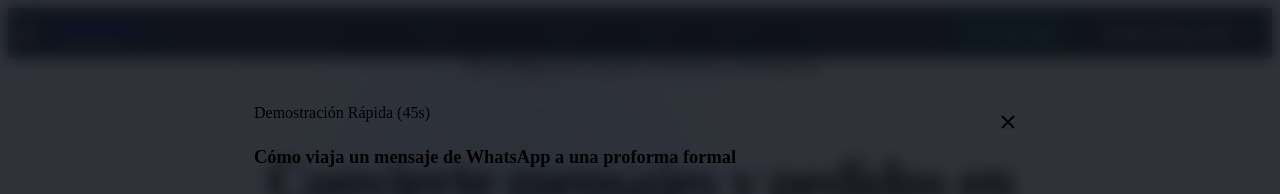
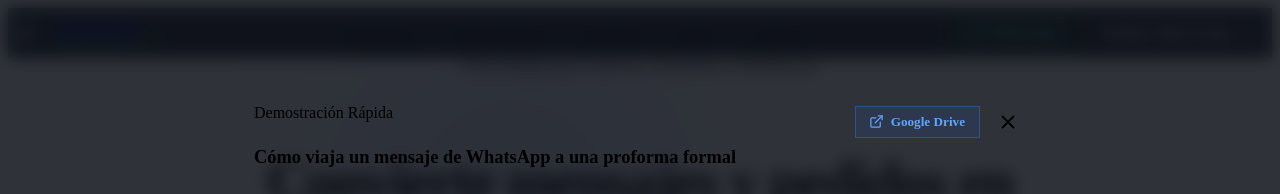
Before and after one commit to TtheSebas/Automatia, a React (Vite) app: page / in a window 1280 px wide. Both pictures are taken after a click on the button "Ver cómo funciona (Video 45s)". Shown: the top 194 px of the page. Built offline with nearby package versions, Linux system fonts and the light colour scheme; the HTML template or start-up script is replaced by a standard one.

Commit message:
feat: embed Google Drive demonstration video in player modal

```diff
--- a/src/components/ui/VideoModal.jsx
+++ b/src/components/ui/VideoModal.jsx
@@ -1,5 +1,5 @@
 import React, { useEffect } from 'react';
-import { X, Play, ShieldCheck, CheckCircle2 } from 'lucide-react';
+import { X, Play, ShieldCheck, CheckCircle2, ExternalLink } from 'lucide-react';
 import { siteConfig } from '../../config/siteConfig';
 import styles from './VideoModal.module.css';
 
@@ -27,9 +27,22 @@
       <div className={styles.modal} onClick={(e) => e.stopPropagation()}>
         <div className={styles.header}>
           <div className={styles.titleGroup}>
-            <span className="badge-tech">Demostración Rápida (45s)</span>
+            <span className="badge-tech">Demostración Rápida</span>
             <h3 className={styles.title}>Cómo viaja un mensaje de WhatsApp a una proforma formal</h3>
           </div>
+          <div className={styles.headerActions}>
+            {siteConfig.demoVideoDirectUrl && (
+              <a
+                href={siteConfig.demoVideoDirectUrl}
+                target="_blank"
+                rel="noopener noreferrer"
+                className={styles.externalDriveBtn}
+                title="Abrir video en Google Drive"
+              >
+                <ExternalLink size={15} />
+                <span className={styles.driveText}>Google Drive</span>
+              </a>
+            )}
             <button
               type="button"
               onClick={onClose}
@@ -39,9 +52,9 @@
               <X size={22} />
             </button>
           </div>
+        </div>
 
         <div className={styles.videoContainer}>
-          {/* Responsive 16:9 Video Box: Soporta tanto MP4/WebM local como Loom/YouTube/Vimeo */}
           {siteConfig.demoVideoUrl.match(/\.(mp4|webm|ogg)($|\?)/i) || siteConfig.demoVideoUrl.startsWith('/') ? (
             <video
               src={siteConfig.demoVideoUrl}
@@ -57,7 +70,7 @@
               src={siteConfig.demoVideoUrl}
               title="Demostración Automatia n8n Proformas"
               frameBorder="0"
-              allow="accelerometer; autoplay; clipboard-write; encrypted-media; gyroscope; picture-in-picture"
+              allow="accelerometer; autoplay; clipboard-write; encrypted-media; gyroscope; picture-in-picture; fullscreen"
               allowFullScreen
               className={styles.iframe}
             ></iframe>
--- a/src/components/ui/VideoModal.module.css
+++ b/src/components/ui/VideoModal.module.css
@@ -43,6 +43,42 @@
   font-size: 1.15rem;
   color: var(--text-primary);
   font-weight: 700;
+}
+
+.headerActions {
+  display: flex;
+  align-items: center;
+  gap: 0.65rem;
+}
+
+.externalDriveBtn {
+  display: inline-flex;
+  align-items: center;
+  gap: 0.4rem;
+  font-size: 0.825rem;
+  font-weight: 600;
+  color: #60A5FA;
+  background-color: rgba(37, 99, 235, 0.12);
+  border: 1px solid rgba(59, 130, 246, 0.35);
+  padding: 0.45rem 0.85rem;
+  border-radius: var(--radius-md);
+  text-decoration: none;
+  transition: all var(--transition-fast);
+}
+
+.externalDriveBtn:hover {
+  background-color: rgba(37, 99, 235, 0.25);
+  color: #FFFFFF;
+}
+
+.driveText {
+  display: none;
+}
+
+@media (min-width: 540px) {
+  .driveText {
+    display: inline;
+  }
 }
 
 .closeBtn {
--- a/src/config/siteConfig.js
+++ b/src/config/siteConfig.js
@@ -13,8 +13,9 @@
 
   whatsappDefaultMessage: "Hola Automatia, vi su sistema de cotizaciones y me gustaria ver una demostracion para mi negocio",
 
-  // Video demostrativo de n8n (Loom o YouTube)
-  demoVideoUrl: "https://www.youtube.com/embed/dQw4w9WgXcQ",
+  // Video demostrativo de Google Drive (Modo Embed / Preview para iframe)
+  demoVideoUrl: "https://drive.google.com/file/d/1xAtm7LT-WtIsXqxt_nIR1PBv3ln-zQIZ/preview",
+  demoVideoDirectUrl: "https://drive.google.com/file/d/1xAtm7LT-WtIsXqxt_nIR1PBv3ln-zQIZ/view?usp=sharing",
 
   get whatsappUrl() {
     return `https://wa.me/${this.whatsappNumber}?text=${encodeURIComponent(this.whatsappDefaultMessage)}`;
```
Lines whose indentation alone changed are shown as unchanged.
